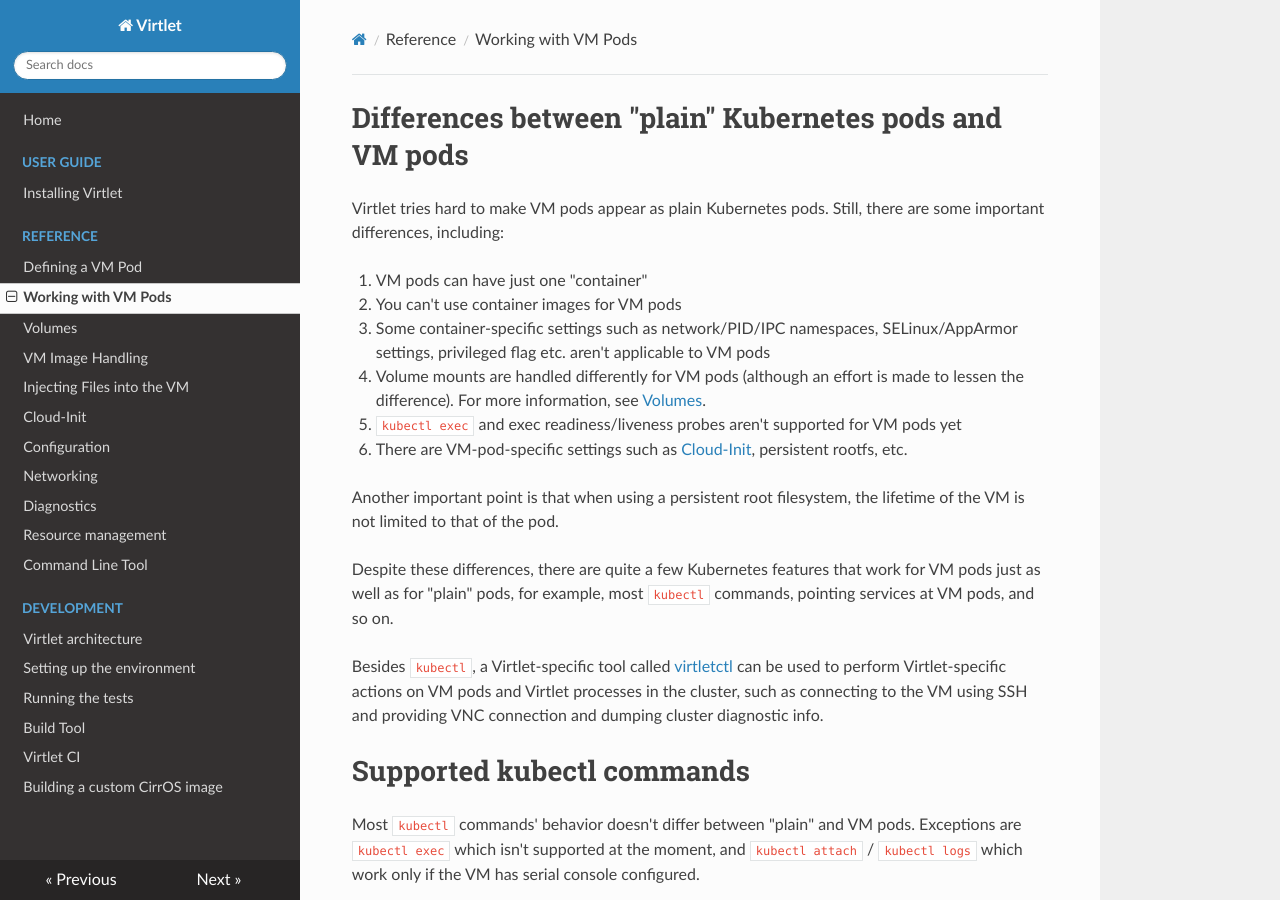
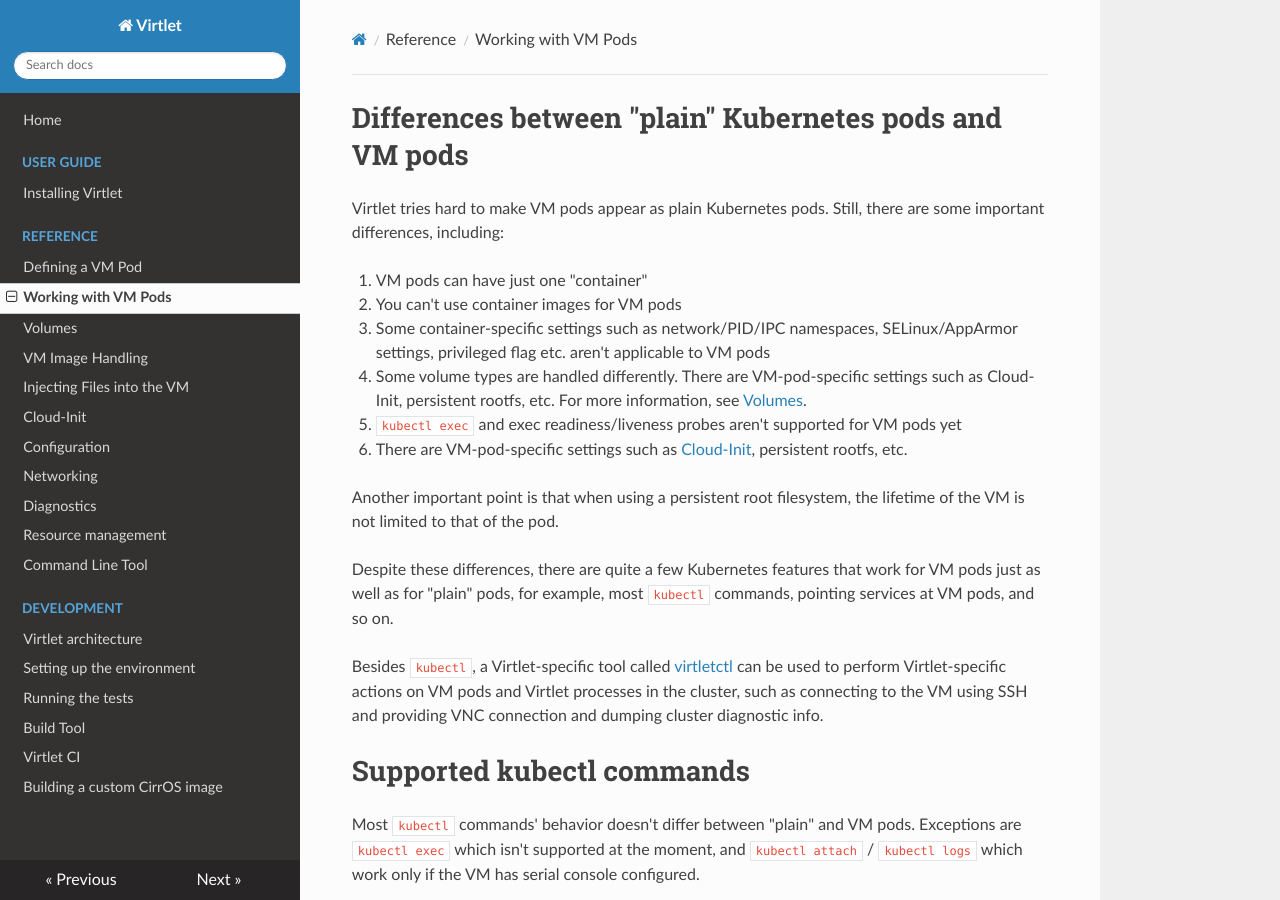
Before and after one commit to Mirantis/virtlet, an MkDocs documentation site: the page built from docs/reference/vm-pod.md, in a window 1280 px wide and 900 px high. Built offline with MkDocs 1.6.1, drawn with Linux system fonts in a browser that asks for light colours; nearby versions of some CDN libraries.

Commit message:
Fix wording for volume handling

```diff
--- a/docs/reference/vm-pod.md
+++ b/docs/reference/vm-pod.md
@@ -8,9 +8,9 @@
 1. Some container-specific settings such as network/PID/IPC
    namespaces, SELinux/AppArmor settings, privileged flag etc. aren't
    applicable to VM pods
-1. Volume mounts are handled differently for VM pods (although an
-   effort is made to lessen the difference). For more information,
-   see [Volumes](../volumes/).
+1. Some volume types are handled differently. There are
+   VM-pod-specific settings such as Cloud-Init, persistent rootfs, etc.
+   For more information, see [Volumes](../volumes/).
 1. `kubectl exec` and exec readiness/liveness probes aren't supported
    for VM pods yet
 1. There are VM-pod-specific settings such as
```
